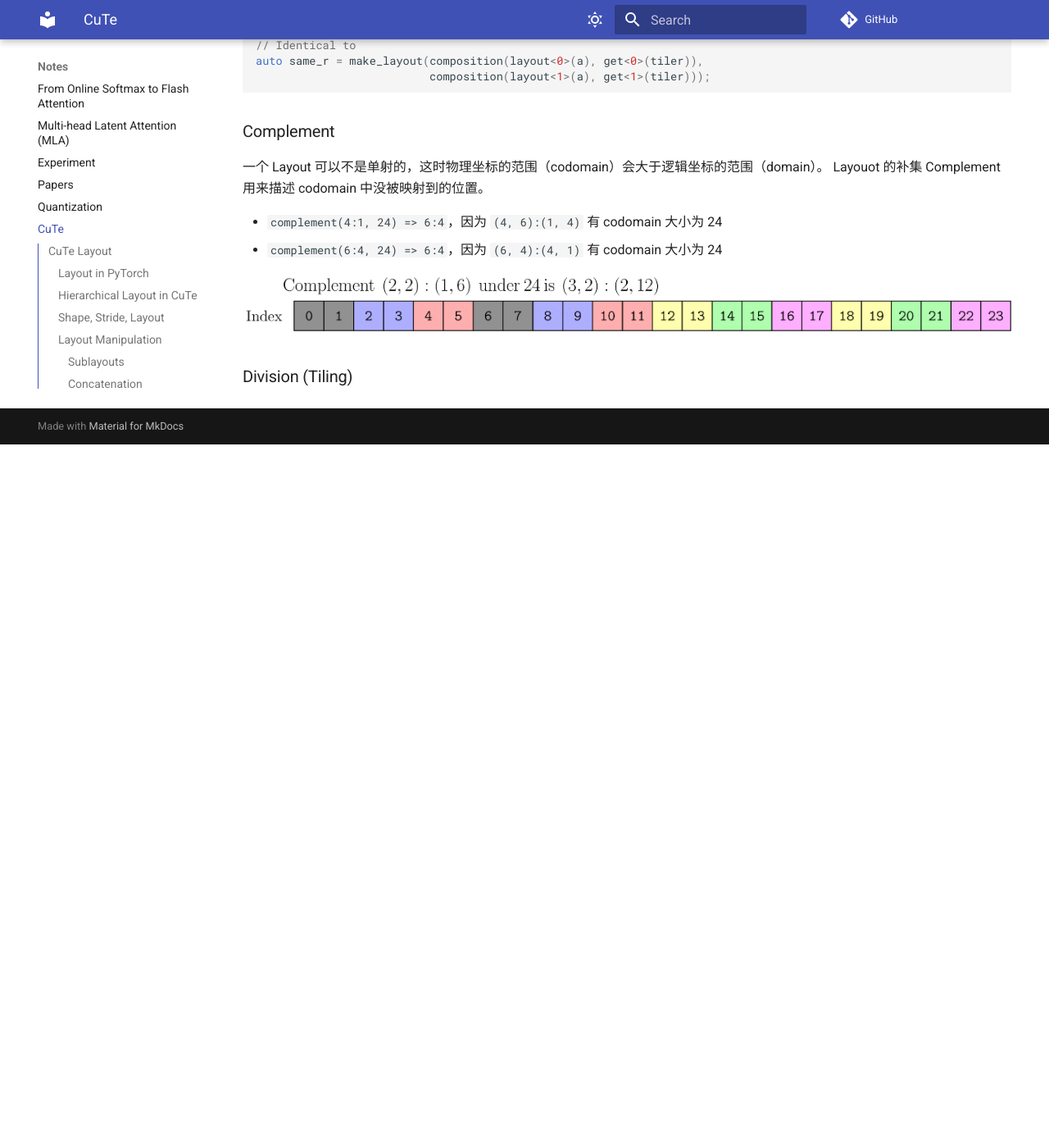
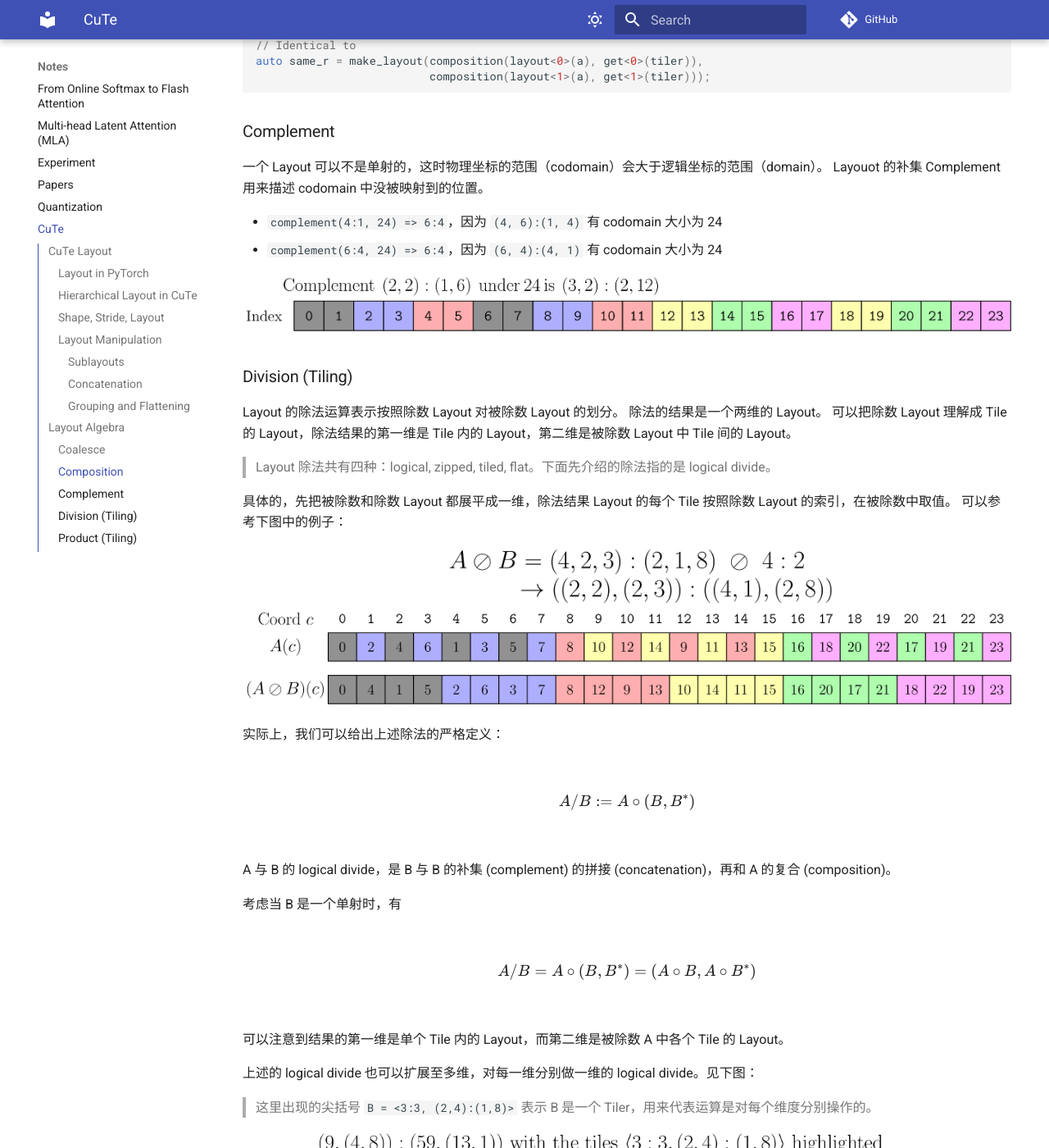
Before and after one commit to onjackay/notes, an MkDocs documentation site: the page built from docs/notes/cute.md, in a window 1280 px wide and 1400 px high, scrolled down 7975 px. Shown: the whole window at 82% size. Built offline with MkDocs 1.6.1 and Material for MkDocs 9.7.7, drawn with Linux system fonts in a browser that asks for light colours; comment, search, counter and statistics services are not loaded; before the commit the page ends 8517 px from its top, so only the background shows below that; some of the changed text lies outside the part shown.

Commit message:
update cute

````diff
--- a/docs/notes/cute.md
+++ b/docs/notes/cute.md
@@ -357,3 +357,82 @@
 ![Complement Example](cute/complement1.png)
 
 ### Division (Tiling)
+
+Layout 的除法运算表示按照除数 Layout 对被除数 Layout 的划分。
+除法的结果是一个两维的 Layout。
+可以把除数 Layout 理解成 Tile 的 Layout，除法结果的第一维是 Tile 内的 Layout，第二维是被除数 Layout 中 Tile 间的 Layout。
+
+> Layout 除法共有四种：logical, zipped, tiled, flat。下面先介绍的除法指的是 logical divide。
+
+具体的，先把被除数和除数 Layout 都展平成一维，除法结果 Layout 的每个 Tile 按照除数 Layout 的索引，在被除数中取值。
+可以参考下图中的例子：
+
+![Divide Example 1](cute/divide1.png)
+
+实际上，我们可以给出上述除法的严格定义：
+
+$$
+A / B := A \circ (B, B^*)
+$$
+
+A 与 B 的 logical divide，是 B 与 B 的补集 (complement) 的拼接 (concatenation)，再和 A 的复合 (composition)。
+
+考虑当 B 是一个单射时，有
+
+$$
+A / B = A \circ (B, B^*) = (A \circ B, A \circ B^*)
+$$
+
+可以注意到结果的第一维是单个 Tile 内的 Layout，而第二维是被除数 A 中各个 Tile 的 Layout。
+
+上述的 logical divide 也可以扩展至多维，对每一维分别做一维的 logical divide。见下图：
+
+> 这里出现的尖括号 `B = <3:3, (2,4):(1,8)>` 表示 B 是一个 Tiler，用来代表运算是对每个维度分别操作的。
+
+![2D Logical Divide](cute/divide2.png)
+
+前文提到，除了 logical divide，还有 zipped，tiled，flat divide 三种除法运算。
+这三种除法与 logical divide 的区别仅在于结果 layout 的排布：
+
+```
+Layout Shape : (M, N, L, ...)
+Tiler Shape  : <TileM, TileN>
+
+logical_divide : ((TileM,RestM), (TileN,RestN), L, ...)
+zipped_divide  : ((TileM,TileN), (RestM,RestN,L,...))
+tiled_divide   : ((TileM,TileN), RestM, RestN, L, ...)
+flat_divide    : (TileM, TileN, RestM, RestN, L, ...)
+```
+
+### Product (Tiling)
+
+有了除法之后，我们可以把乘法想象成除法的逆运算。
+除法是将一个大的 Layout 按照某种 Tiling 分块，乘法则是将小的分块 Layout 组合成整个 Layout。
+Logical product 的严格定义为：
+
+$$
+A \otimes B = (A, A^* \circ B)
+$$
+
+A 与 B 的乘积有两维，第一维是 A 本身，第二维是 A 的补集和 B 的复合。
+以下是两个一维乘法的例子：
+
+![1D Logical Product 1](cute/product1.png)
+
+![1D Logical Product 2](cute/product2.png)
+
+从二维开始，logical product 变得反直觉了。
+在下图中，我们希望把 2x5 的 Tile 在列方向上重复 3 次，在行方向上重复 4 次。
+然而，这个操作所需的 B Layout 是 `<3:5, 4:6>`，这需要从 A 的 Layout 中推导出来，且并不直接。
+
+![2D Logical Product](cute/product2d.png)
+
+CuTe 提供了 `blocked_product` 和 `raked_product`，来简化这样的乘法操作。
+
+![Blocked Product](cute/productblocked2d.png)
+
+Blocked product 把 Layout A 连续的按照 Layout B 进行排布。
+
+![Raked Product](cute/productraked2d.png)
+
+Raked product 把 Layout A 中每个元素按 Layout B 进行排布，再按 Layout A 进行排布。
````
Also changed, not shown: docs/notes/cute/divide1.png (added), docs/notes/cute/divide2.png (added), docs/notes/cute/product1.png (added), docs/notes/cute/product2.png (added), docs/notes/cute/product2d.png (added), docs/notes/cute/productblocked2d.png (added), docs/notes/cute/productraked2d.png (added).
